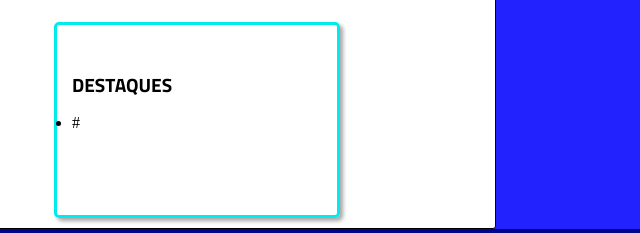
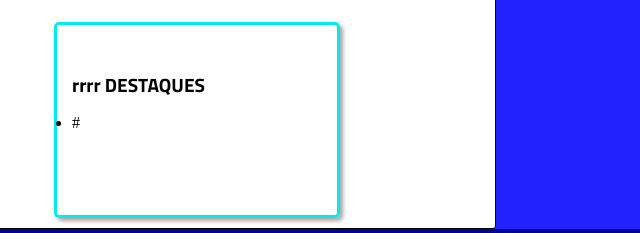
Before and after one commit to Cristhiannnn/Portfolio-web, a plain HTML site: page inicio.html in a window 1280 px wide. Shown: the part 650-883 px from the top of the page, 640-1280 px from the left. Drawn offline with Linux system fonts and the light colour scheme; files whose address does not match are found by name.

Commit message:
desenvolvendo

```diff
--- a/inicio.html
+++ b/inicio.html
@@ -76,7 +76,7 @@
                 </div>
 
                 <div class="destaques">
-                    <h2> DESTAQUES</h2>
+                    <h2>rrrr DESTAQUES</h2>
                     <ul>
                         <li>#</li>
                     </ul>
```
